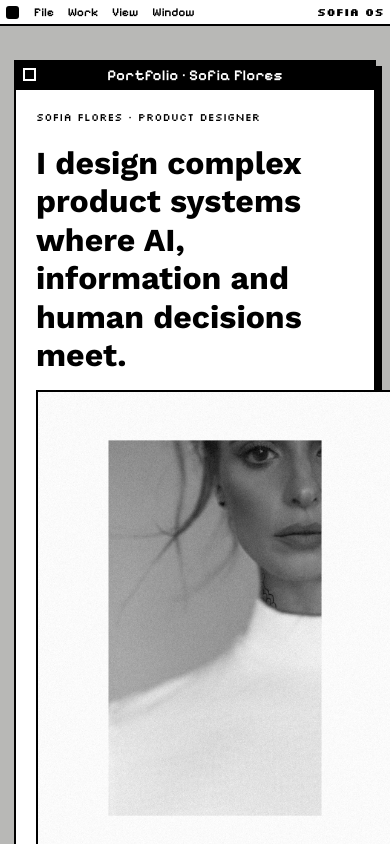
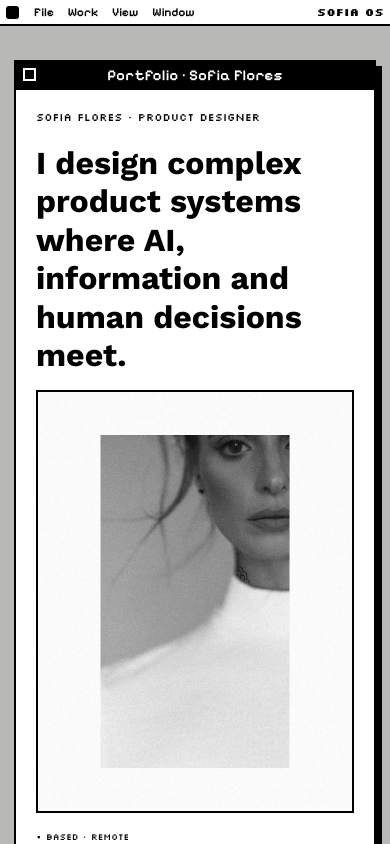
Before and after one commit to sofiafloresaraujo/portfolio, a plain HTML site: page portfolio.html in a window 390 px wide. Drawn offline with nearby package versions, Linux system fonts and the light colour scheme.

Commit message:
Fix mobile portrait width and portfolio single click

```diff
--- a/portfolio.html
+++ b/portfolio.html
@@ -33,7 +33,7 @@
     .hero-eyebrow-desktop { display: none !important; }
     .hero-copy, .resp-portrait { display: contents !important; }
     .hero-headline { order: 1 !important; width: 100% !important; padding: 20px 20px 0 !important; margin: 0 !important; font-size: 32px !important; line-height: 1.2 !important; }
-    .portrait-img-wrap { order: 2 !important; width: 100% !important; height: auto !important; min-height: 0 !important; margin: 16px 20px 0 !important; flex: none !important; }
+    .portrait-img-wrap { order: 2 !important; width: calc(100% - 40px) !important; height: auto !important; min-height: 0 !important; margin: 16px 20px 0 !important; flex: none !important; box-sizing: border-box !important; }
     .portrait-img-wrap img { object-fit: contain !important; height: auto !important; }
     .portrait-meta-wrap { order: 3 !important; width: 100% !important; padding: 16px 20px 0 !important; margin: 0 !important; }
     .hero-body { order: 4 !important; width: 100% !important; padding: 16px 20px 0 !important; margin: 0 !important; max-width: 100% !important; }
```
Also changed, not shown: index.html (+1 -1 lines).
